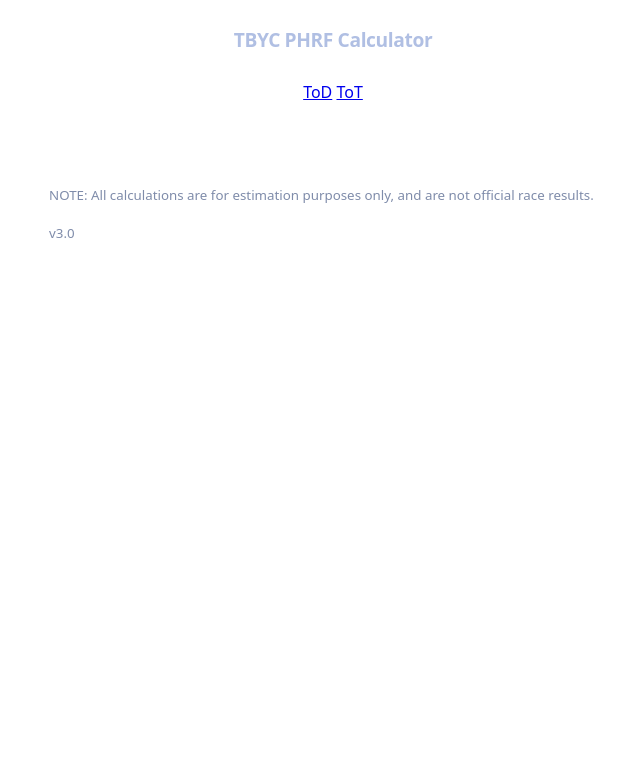
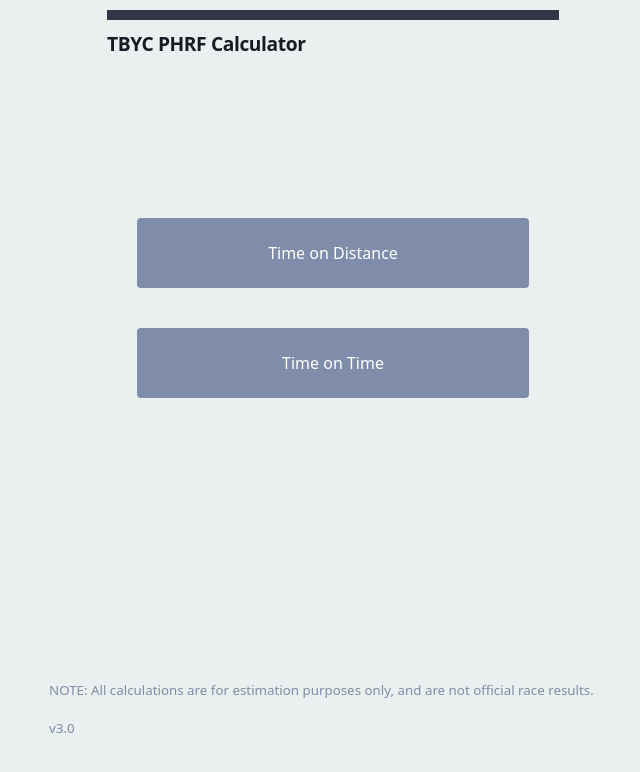
Before and after one commit to danielbhansen/tbycphrf, a SvelteKit app: page / in a window 1280 px wide. Shown: the top 772 px of the page, without its empty margins (307-947 px from the left). Built offline with nearby package versions, Linux system fonts and the light colour scheme.

Commit message:
style updates

```diff
--- a/src/app.css
+++ b/src/app.css
@@ -14,16 +14,16 @@ h1 {
     color: #b0bfe3;
 }
 h2 {
-    font-size: 2.2rem;
+    font-size: 3rem;
 }
-.dpm h2 {
+.chosenBoat h2 {
     margin-bottom: 0;
 }
 .output h2 {
     margin-top: 0;
     color: #333446;
 }
-.dpm p:first-of-type {
+.chosenBoat p:first-of-type {
     margin-top: 0.25em;
 }
 .output h3 {
@@ -48,7 +48,11 @@ strong, h3, h4, .corrected {
 .qualification {
     color: #7F8CAA;
 }
-.dpm {
+.competitors h3 {
+    margin-top: 2em;
+    margin-bottom: 0;
+}
+.chosenBoat {
     padding-top: 1vw;
 }
 form {
--- a/src/routes/+page.svelte
+++ b/src/routes/+page.svelte
@@ -3,14 +3,44 @@
     import Footer from './Footer.svelte';
 </script>
 
+<div class="section home-header">
+    <h1>TBYC PHRF Calculator</h1>
+</div>
 <div class="section">
-    <h1>TBYC PHRF Calculator</h1>
-    <a class="button" href="/tod">ToD</a>
-    <a class="button" href="/tot">ToT</a>
+    <div class="selection">
+        <a class="button" href="/tod">Time on Distance</a>
+        <a class="button" href="/tot">Time on Time</a>
+    </div>
 </div>
 <Footer />
 <style>
-    .section {
-        text-align: center
+    :global(body) {
+        background-color: #EAEFEF;
     }
+    .home-header.section {
+        padding-top: 0;
+    }
+    h1 {
+        margin: 0;
+        color: #191923;
+        border-top: 10px solid #333446;
+        margin: 10px;
+        padding: 10px 0;
+    }
+    .selection {
+        display: flex;
+        flex-direction: column;
+        padding: 10vh 40px 20vh;
+    }
+    a {
+        padding: 1.5em 2em;
+        border-radius: 4px;
+        margin-bottom: 2.5rem;
+        background-color: #7F8CAA;
+        color: white;
+        display: inline-block;
+        text-decoration: none;
+        text-align: center;
+    }
+
 </style>
--- a/src/routes/tot/+page.svelte
+++ b/src/routes/tot/+page.svelte
@@ -2,7 +2,7 @@
     import { onMount } from 'svelte';
     import Header from '../Header.svelte';
     import Footer from '../Footer.svelte';
-    import fleetData from './inshore.json';
+    import fleetData from '../inshore.json';
     let windFactor = 550;
     let coefficient = 550;
     let fleetOptions = Object.keys(fleetData);
@@ -182,10 +182,7 @@
         <p>Rating: {chosenBoatRating}</p>
     </div>
 
-
-
 <!-- Competitors -->
-
     <div class="competitors">
         <h3>Seconds per minute deltas:</h3>
         <p><small>The number of seconds per minute of racing you need to be within of each competitor to maintain at least equal standing:</small></p>
```
Also changed, not shown: src/routes/tod/+page.svelte (+87 -1 lines), src/routes/inshore.json (renamed from src/routes/tot/inshore.json), static/favicon.png, static/icon.png.
